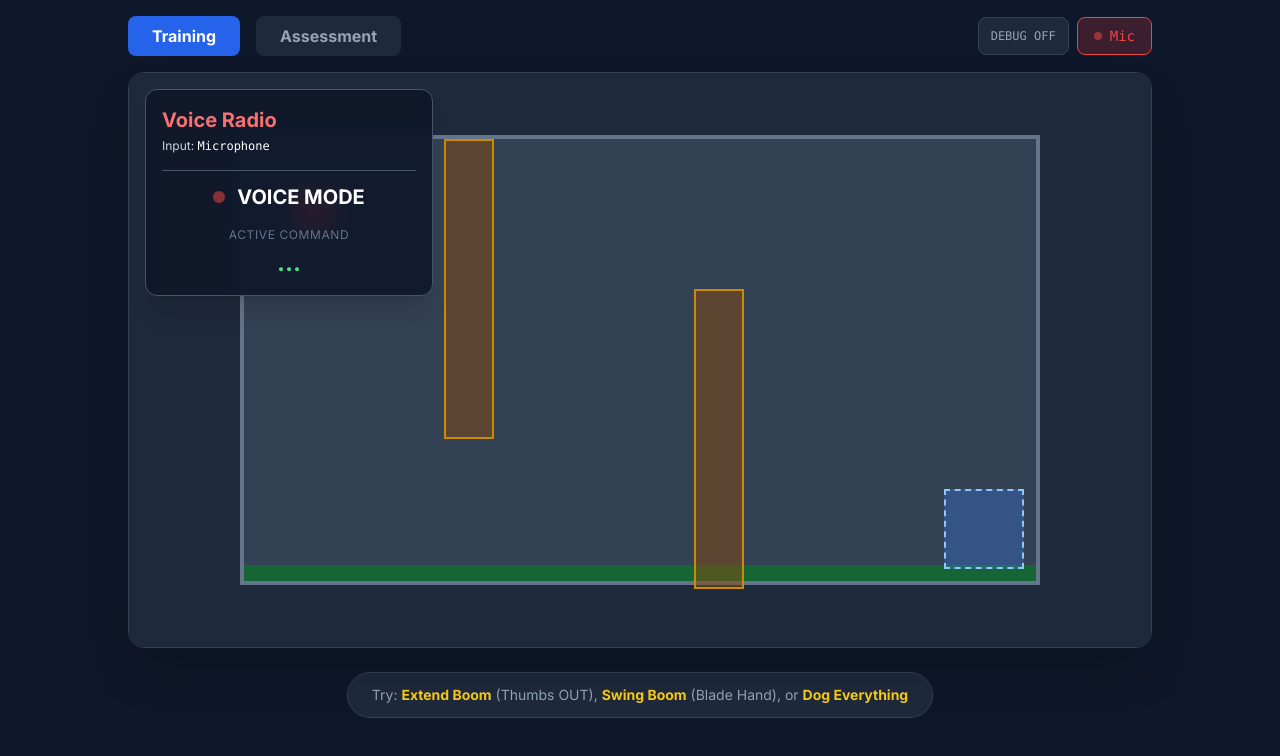
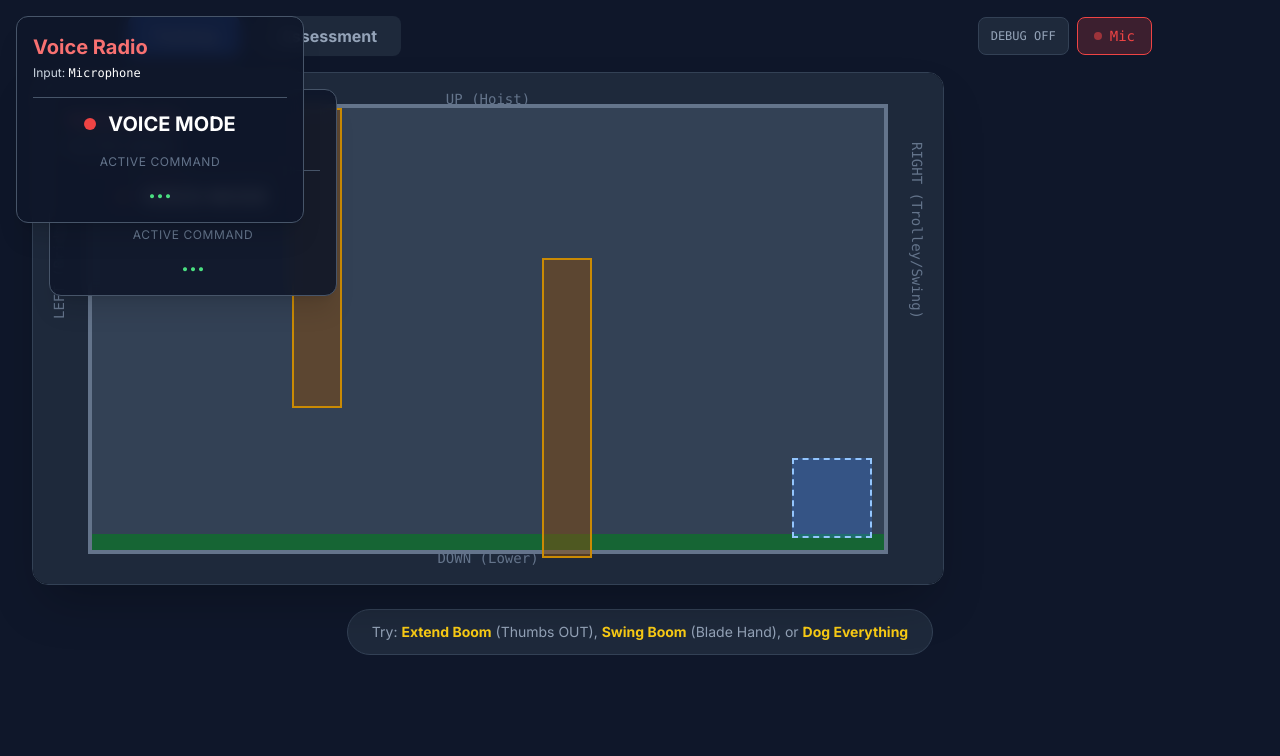
Before and after one commit to jparnell84/CraneSignaler, a React (Vite) app: page / in a window 1280 px wide. Both pictures are taken after a click on the button "Mic". Shown: the top 756 px of the page. Built offline with nearby package versions, Linux system fonts and the light colour scheme.

Commit message:
voice signal visualization improvements

```diff
--- a/src/App.jsx
+++ b/src/App.jsx
@@ -23,6 +23,20 @@ import HUD from './components/HUD';
 import VoiceDrill from './components/VoiceDrill';
 import AssessmentDrill from './components/AssessmentDrill';
 import useSpeechRecognition from './hooks/useSpeechRecognition';
+
+// --- 4. VOICE COMMAND MAPPING & PARSING ---
+const VOICE_COMMAND_SYNONYMS = {
+    'HOIST LOAD': ['hoist up', 'raise load'],
+    'LOWER LOAD': ['lower down'],
+    'SWING BOOM': ['swing'],
+    'TROLLEY TRAVEL': ['trolley'],
+    'BRIDGE TRAVEL': ['bridge'],
+    'STOP': ['stop'],
+    'EMERGENCY STOP': ['emergency'],
+    'DOG EVERYTHING': ['dog everything'],
+};
+
+const DIRECTIONAL_WORDS = ['left', 'right'];
 
 // --- 3. MAIN APP COMPONENT ---
 
@@ -117,7 +131,7 @@ const App = () => {
       };
       // Debug Stats calculation imported from geometry.js
       if (showDebugRef.current) {
-          const stats = getDebugStats(pose, results.leftHandLandmarks, results.rightHandLandmarks, histories, spokenText);
+          const stats = getDebugStats(pose, results.leftHandLandmarks, results.rightHandLandmarks, histories, spokenText, activeVoiceCommand);
           setDebugStats(stats);
       }
 
@@ -157,14 +171,27 @@ const App = () => {
       setActiveVoiceCommand('NONE');
       return;
     }
-    // Find the first matching signal in the spoken text
-    const command = Object.keys(SIGNAL_RULES).find(sig =>
-      spokenText.toLowerCase().includes(sig.toLowerCase())
-    );
 
-    if (command) {
-      setActiveVoiceCommand(command);
+    const text = spokenText.toLowerCase();
+    let foundCommand = 'NONE';
+
+    // More robust parsing logic
+    for (const baseCommand in VOICE_COMMAND_SYNONYMS) {
+        const keywords = [baseCommand.toLowerCase(), ...VOICE_COMMAND_SYNONYMS[baseCommand]];
+        if (keywords.some(kw => text.includes(kw))) {
+            foundCommand = baseCommand;
+
+            // Check for directional words if it's a directional command
+            if (baseCommand === 'SWING BOOM' || baseCommand === 'BRIDGE TRAVEL' || baseCommand === 'TROLLEY TRAVEL') {
+                const direction = DIRECTIONAL_WORDS.find(dir => text.includes(dir));
+                if (direction) {
+                    foundCommand = `${baseCommand} ${direction.toUpperCase()}`;
+                }
+            }
+            break; // Stop after finding the first match
+        }
     }
+    setActiveVoiceCommand(foundCommand);
   }, [spokenText, isVoiceActive]);
 
   useEffect(() => {
@@ -223,15 +250,15 @@ const App = () => {
       </div>
 
       {/* SIDE-BY-SIDE LAYOUT */}
-      <div className="flex flex-row justify-center gap-4 w-full px-4">
+      <div className="grid grid-cols-1 lg:grid-cols-[1fr_auto] gap-4 w-full px-4">
           <div className="relative w-full max-w-5xl aspect-video bg-black rounded-2xl overflow-hidden border border-slate-700 shadow-2xl flex items-center justify-center">
               {(!holisticLoaded) && (
                  <div className="absolute inset-0 flex items-center justify-center z-20 bg-slate-900 text-white">
                    <div className="text-center">
                       <div className="text-2xl font-bold mb-2 animate-pulse">Loading AI Models...</div>
                       <div className="text-slate-400">Please allow camera access.</div>
-                   </div>
-                 </div>
+                    </div>
+                  </div>
               )}
               <video ref={webcamRef} className={`hidden ${isVoiceActive ? 'invisible' : ''}`} playsInline muted autoPlay></video>
               <canvas ref={canvasRef} className={`absolute inset-0 w-full h-full object-cover transform -scale-x-100 ${isVoiceActive ? 'invisible' : ''}`} />
@@ -241,11 +268,11 @@ const App = () => {
               <AssessmentDrill mode={mode} target={drillTarget} success={drillSuccess} onStart={startDrill} onNext={() => setDrillTarget(null)} />
           </div>
 
-          {showDebug && (
-             <div className="hidden lg:block h-full">
-                 <DebugPanel isVisible={showDebug} stats={debugStats} />
-             </div>
-          )}
+          {/* Sidebar for HUD and Debug */}
+          <div className="hidden lg:flex flex-col gap-4 w-72">
+              <HUD mode={mode} leftAngle={leftAngle} rightAngle={rightAngle} signal={detectedSignal} isVoiceActive={isVoiceActive} voiceCommand={activeVoiceCommand} />
+              {showDebug && <DebugPanel isVisible={showDebug} stats={debugStats} />}
+          </div>
       </div>
 
       {mode === 'training' && (
--- a/src/components/DebugPanel.jsx
+++ b/src/components/DebugPanel.jsx
@@ -56,6 +56,8 @@ const DebugPanel = ({ stats, isVisible }) => {
           <div className="grid grid-cols-3 gap-x-2 gap-y-1">
               <span className="col-span-1">Spoken:</span>
               <span className="col-span-2 text-white font-sans">{stats.spokenText}</span>
+              <span className="col-span-1">Command:</span>
+              <span className="col-span-2 text-green-400 font-bold">{stats.voiceCommand}</span>
           </div>
       </div>
       <div className="border-t border-slate-700 my-2"></div>
--- a/src/components/VoiceDrill.jsx
+++ b/src/components/VoiceDrill.jsx
@@ -8,11 +8,12 @@ const SPEED = 2; // pixels per frame
 
 // --- MAPPING VOICE COMMANDS TO MOVEMENT VECTORS ---
 const COMMAND_MAP = {
-    'HOIST LOAD': { x: 0, y: -1 },
-    'LOWER LOAD': { x: 0, y: 1 },
-    'TROLLEY TRAVEL': { x: 1, y: 0 },
-    'BRIDGE TRAVEL': { x: -1, y: 0 }, // Let's map this to 'left' for the drill
-    'SWING BOOM': { x: 1, y: 0 }, // Also map to 'right'
+    'HOIST LOAD': { x: 0, y: -1 }, // UP
+    'LOWER LOAD': { x: 0, y: 1 },  // DOWN
+    'SWING BOOM RIGHT': { x: 1, y: 0 },
+    'TROLLEY TRAVEL RIGHT': { x: 1, y: 0 },
+    'SWING BOOM LEFT': { x: -1, y: 0 },
+    'BRIDGE TRAVEL LEFT': { x: -1, y: 0 },
     'STOP': { x: 0, y: 0 },
     'EMERGENCY STOP': { x: 0, y: 0 },
     'DOG EVERYTHING': { x: 0, y: 0 },
@@ -91,6 +92,12 @@ const VoiceDrill = ({ activeCommand }) => {
 
     return (
         <div className="absolute inset-0 flex items-center justify-center bg-slate-800 z-30">
+            {/* Orientation Labels */}
+            <div className="absolute top-4 text-slate-500 font-mono text-sm">UP (Hoist)</div>
+            <div className="absolute bottom-4 text-slate-500 font-mono text-sm">DOWN (Lower)</div>
+            <div className="absolute left-4 text-slate-500 font-mono text-sm -rotate-90 origin-top-left top-1/2 -translate-y-1/2">LEFT (Bridge/Swing)</div>
+            <div className="absolute right-4 text-slate-500 font-mono text-sm rotate-90 origin-top-right top-1/2 -translate-y-1/2">RIGHT (Trolley/Swing)</div>
+
             <div className="relative bg-slate-700 border-4 border-slate-500" style={{ width: GAME_WIDTH, height: GAME_HEIGHT }}>
                 {/* Ground */}
                 <div className="absolute bottom-0 left-0 w-full h-4 bg-green-800" />
--- a/src/core/geometry.js
+++ b/src/core/geometry.js
@@ -299,7 +299,7 @@ const getHandFlatnessRatio = (hand) => {
     return width / height;
 };
 
-export const getDebugStats = (pose, lHand, rHand, histories = {}, spokenText = '') => {
+export const getDebugStats = (pose, lHand, rHand, histories = {}, spokenText = '', activeVoiceCommand = 'NONE') => {
     if (!pose) return null;
     const getLevel = (wrist, shoulder) => (wrist.y - shoulder.y).toFixed(2);
 
@@ -347,5 +347,6 @@ export const getDebugStats = (pose, lHand, rHand, histories = {}, spokenText = '
 
         // VOICE
         spokenText: spokenText || '...',
+        voiceCommand: activeVoiceCommand,
     };
 };
```
